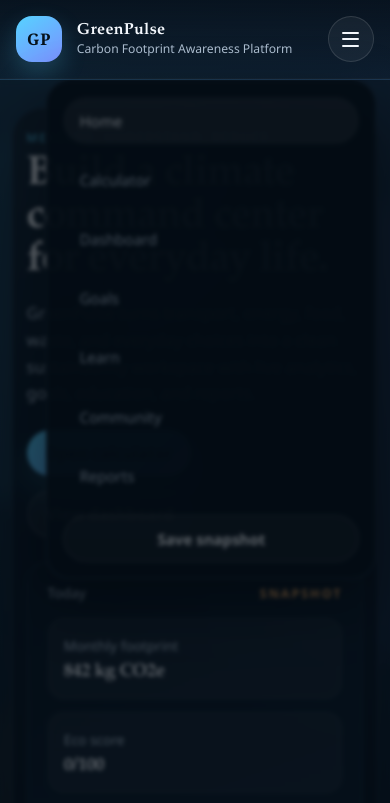
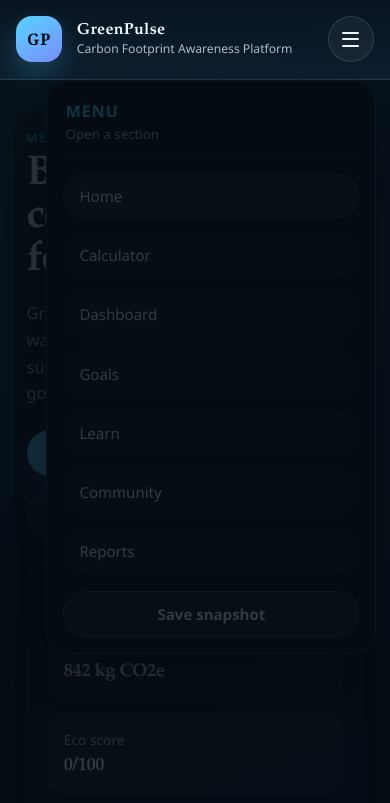
Before and after one commit to shreyasinghishu2005-hub/carbon-footprint-awareness-platform, a website: page home.html in a window 390 px wide. Both pictures are taken after a click on the button "Open menu". Shown: the top 803 px of the page. Drawn offline with Linux system fonts and the light colour scheme.

Commit message:
improve mobile drawer readability

```diff
--- a/app.js
+++ b/app.js
@@ -136,6 +136,16 @@ function ensureNavigationMarkup() {
       <span aria-hidden="true"></span>
     `;
     topbar.insertBefore(navToggle, topnav);
+  }
+
+  if (!document.querySelector(".nav-drawer__title")) {
+    const navTitle = document.createElement("div");
+    navTitle.className = "nav-drawer__title";
+    navTitle.innerHTML = `
+      <strong>Menu</strong>
+      <span>Open a section</span>
+    `;
+    topnav.prepend(navTitle);
   }
 
   if (!document.getElementById("navOverlay")) {
--- a/styles.css
+++ b/styles.css
@@ -192,6 +192,10 @@ button {
 
 .topnav__action {
   white-space: nowrap;
+}
+
+.nav-drawer__title {
+  display: none;
 }
 
 .nav-toggle {
@@ -1364,14 +1368,37 @@ footer {
     align-items: stretch;
     justify-content: flex-start;
     padding: 1rem;
-    border: 1px solid rgba(136, 171, 210, 0.18);
+    border: 1px solid rgba(136, 171, 210, 0.24);
     border-radius: 24px;
-    background: rgba(7, 18, 29, 0.96);
-    box-shadow: 0 22px 60px rgba(0, 0, 0, 0.45);
+    background: #091625;
+    color: var(--text);
+    box-shadow: 0 24px 64px rgba(0, 0, 0, 0.52);
+    backdrop-filter: none;
   }
 
   .topnav.is-open {
     display: flex;
+  }
+
+  .nav-drawer__title {
+    display: flex;
+    flex-direction: column;
+    gap: 0.2rem;
+    padding: 0.2rem 0.15rem 0.65rem;
+    margin-bottom: 0.35rem;
+    border-bottom: 1px solid rgba(255, 255, 255, 0.08);
+  }
+
+  .nav-drawer__title strong {
+    font-size: 1rem;
+    letter-spacing: 0.06em;
+    text-transform: uppercase;
+    color: var(--accent);
+  }
+
+  .nav-drawer__title span {
+    font-size: 0.83rem;
+    color: var(--muted);
   }
 
   .topnav a,
@@ -1382,6 +1409,8 @@ footer {
   .topnav a {
     justify-content: flex-start;
     padding: 0.85rem 1rem;
+    background: rgba(255, 255, 255, 0.04);
+    color: var(--text);
   }
 
   .topnav__action {
@@ -1446,8 +1475,8 @@ footer {
     display: none;
     border: 0;
     padding: 0;
-    background: rgba(3, 9, 16, 0.62);
-    backdrop-filter: blur(2px);
+    background: rgba(3, 9, 16, 0.8);
+    backdrop-filter: none;
   }
 
   .nav-overlay.is-open {
```
